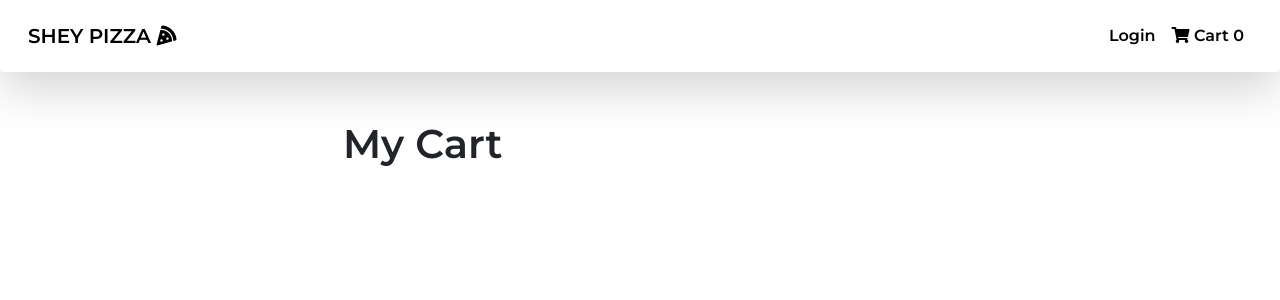
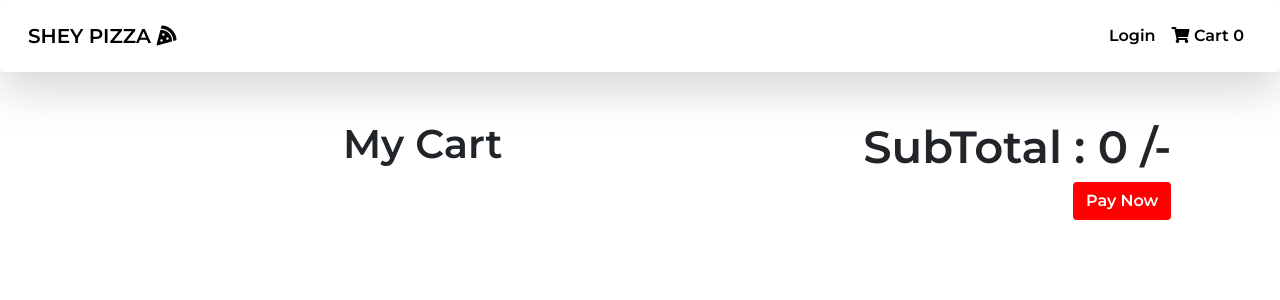
Before and after one commit to sumit16sharma/SHEY_PIZZA, a React (Create React App) app in the folder client/: page /cart in a window 1280 px wide. Shown: the top 300 px of the page. Built offline with nearby package versions, Linux system fonts and the light colour scheme.

Commit message:
Calculate Sub Total

```diff
--- a/client/src/screens/CartScreen.js
+++ b/client/src/screens/CartScreen.js
@@ -7,6 +7,8 @@
 
   const cartState = useSelector((state) => state.cart);
   const cartItems = cartState.cartItems;
+
+  const subTotal = cartItems.reduce((x, item) => x + item.price, 0);
 
   return (
     <div>
@@ -72,7 +74,12 @@
           })}
         </div>
 
-        <div className='col-md-4'></div>
+        <div className='col-md-4 text-end'>
+          <h2 style={{ fontSize: '45px' }}>SubTotal : {subTotal} /-</h2>
+          <button className='btn' style={{ color: 'red' }}>
+            Pay Now
+          </button>
+        </div>
       </div>
     </div>
   );
```
